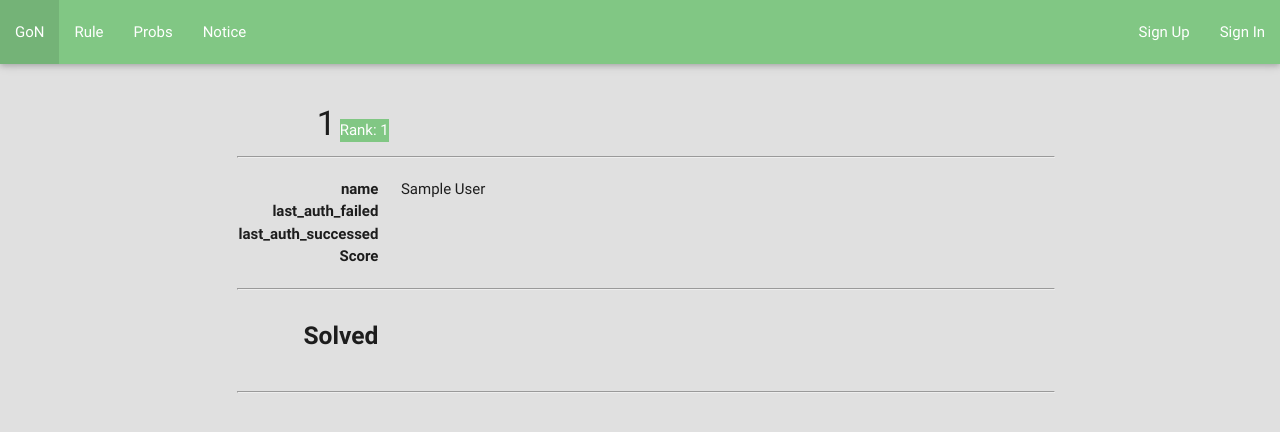
After one commit to hestati63/QualSite, a Flask app: page /user/1 in a window 1280 px wide. The commit adds this page. Shown: the top 432 px of the page. Run offline with Flask 2, Linux system fonts and the light colour scheme; tables that the repository leaves empty hold one stand-in row (values such as "Sample post"); parts of the project's set-up code (start-up, migrations or seed data) failed here and were passed over; some libraries are stand-ins or nearby versions.

```diff
--- a/kapo2016/app/front.py
+++ b/kapo2016/app/front.py
@@ -14,8 +14,9 @@ debug = True
 
 @frontend.route("/refill")
 def refill():
-    session['user'].is_open_able += 1
-    return redirect(url_for("frontend.main"))
+    if session['user'].is_admin:
+        session['user'].is_open_able += 1
+    return redirect(url_for("frontend.prob"))
 
 @frontend.route("/", methods=['GET', 'POST'])
 def main():
@@ -35,7 +36,7 @@ def notice():
 
 @frontend.route("/rule")
 def rule():
-    return render_template("rule.html")
+    return render_template("rule.html", rules = models.Rule.query.all())
 
 @frontend.route("/prob")
 def prob():
@@ -78,6 +79,13 @@ def logout():
 def mypage():
     pass
 
+@frontend.route("/user/<int:_id>")
+def show_user(_id):
+    user = models.User.query.filter_by(id=_id).first()
+    if not user:
+        return redirect(url_for('frontend.main'))
+    return render_template('show_user.html', user = user)
+
 @frontend.route("/show/<int:_id>")
 def show(_id):
     problem = models.Problem.query.filter_by(id=_id).first()
@@ -95,5 +103,12 @@ def open(_id):
 
     problem.is_open = True
     session['user'].is_open_able -= 1
+
+    if not session['user'].is_admin:
+        notice = models.Notice("<a href=\"%s\">%s</a> open <a href=\"%s\"><b>[%s]</b>%s</a>!" %(url_for('frontend.show_user', _id=session['user'].id), session['user'].userid, url_for('frontend.show', _id = problem.id), problem.category, problem.name))
+    else:
+        notice = models.Notice("<a href=\"%s\"><b>[%s]</b>%s</a> open!" %(url_for('frontend.show', _id = problem.id), problem.category, problem.name))
+    db_session.add(notice)
     db_session.commit()
+
     return redirect(url_for("frontend.prob"))
--- a/kapo2016/templates/base.html
+++ b/kapo2016/templates/base.html
@@ -20,7 +20,7 @@
           <li><a href="{{ url_for('frontend.prob') }}">Probs</a></li>
           <li><a href="{{ url_for('frontend.notice') }}">Notice</a></li>
           {% if session.user and session.user.is_admin %}
-          <li><a href="{{ url_for('frontend.score') }}">Admin</a></li>
+          <li><a href="{{ url_for('frontend.refill') }}">Open Problem</a></li>
           {% endif %}
         </ul>
 
--- a/kapo2016/templates/main.html
+++ b/kapo2016/templates/main.html
@@ -7,7 +7,11 @@
       <tbody>
         {% for notice in notices %}
         <tr>
-          <td style="background-color:#fff"> <div class="col s1">{{ notice.id }} </div><div class="col s8"><span class="center">{{ notice.body }}</span></div><div class="col s3"> {{ (notice.upload | string)[:19]}}</div></td>
+          <td style="background-color:#fff">
+            <div class="col s1"> {{ notice.id }} </div>
+            <div class="col s8"><span class="center">{{ notice.body | safe }}</span></div>
+            <div class="col s3"> {{ (notice.upload | string)[:19]}}</div>
+          </td>
         </tr>
         {% endfor %}
       </tbody>
--- a/kapo2016/templates/notice.html
+++ b/kapo2016/templates/notice.html
@@ -7,7 +7,11 @@
       <tbody>
         {% for notice in notices %}
         <tr>
-          <td style="background-color:#fff"> <div class="col s1">{{ notice.id }} </div><div class="col s8"><span class="center">{{ notice.body }}</span></div><div class="col s3"> {{ (notice.upload | string)[:19]}}</div></td>
+          <td style="background-color:#fff">
+            <div class="col s1">{{ notice.id }} </div>
+            <div class="col s8"><span class="center">{{ notice.body | safe}}</span></div>
+            <div class="col s3"> {{ (notice.upload | string)[:19]}}</div>
+          </td>
         </tr>
         {% endfor %}
       </tbody>
--- /dev/null
+++ b/kapo2016/templates/show_user.html
@@ -0,0 +1,39 @@
+{% extends "base.html" %}
+
+{% block body %}
+<div class="row" style="padding-top:24px">
+  <div class="col offset-s2 s8" style="padding-left:24px">
+    <div class="col offset-s1 s11">
+      <span><h4 style="display: inline-block"> {{ user.userid }} </h4>
+
+        <div class="chip" style="display: inline-block; background-color: #81c784;color:#fff"> Rank: 1</div>
+      </span>
+    </div>
+    <hr></hr>
+    <div style="padding: 12px 24px 0 24px">
+      <div class="row">
+        <div class="col s2">
+          <b class="right">name</b><br>
+          <b class="right">last_auth_failed</b><br>
+          <b class="right">last_auth_successed</b><br>
+          <b class="right">Score</b><br>
+        </div>
+        <div class="col s8">
+          {{ user.name }}<br>
+        </div>
+      </div>
+    </div>
+    <hr></hr>
+    <div class="row" style="padding: 12px 24px 12px 24px;">
+      <div class="col s2">
+        <h5 class="right"> <b>Solved</b> </h5>
+        <!-- solved problem will locate here -->
+      </div>
+      <div class="col s10"></div>
+    </div>
+    <hr></hr>
+  </div>
+</div>
+</div>
+
+{% endblock %}
```
Also changed, not shown: kapo2016/app/databases.py (+18 -1 lines), kapo2016/app/models.py (+12 -0 lines), kapo2016/templates/rule.html (+3 -9 lines).
